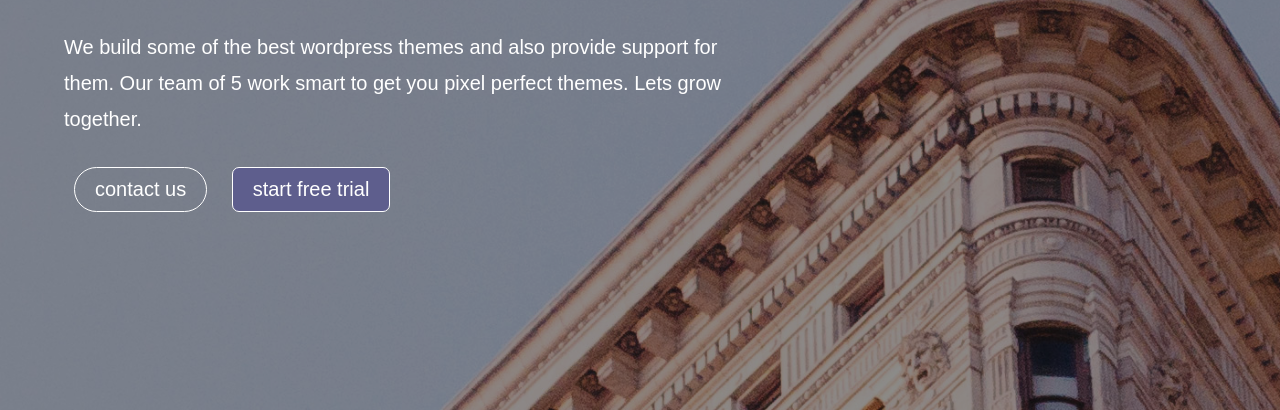
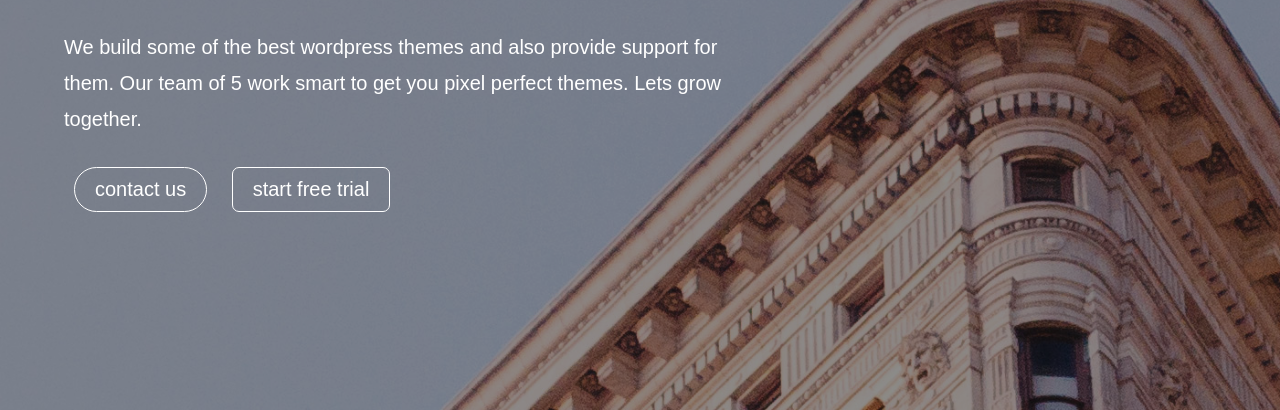
Before and after one commit to eman-m0hamed/session2Task, a plain HTML site: page index.html in a window 1280 px wide. In both pictures the pointer is over the button "start free trial". Shown: the part 390-800 px from the top of the page. Drawn offline with Linux system fonts and the light colour scheme.

Commit message:
add hover to trail button

```diff
--- a/css/style.css
+++ b/css/style.css
@@ -103,6 +103,9 @@ body{
     border-radius: 7px;
     background: rgb(94, 94, 141);
 }
+.about-button:last-child:hover{
+    background: transparent;
+}
 /* end about section */
 
 
```
